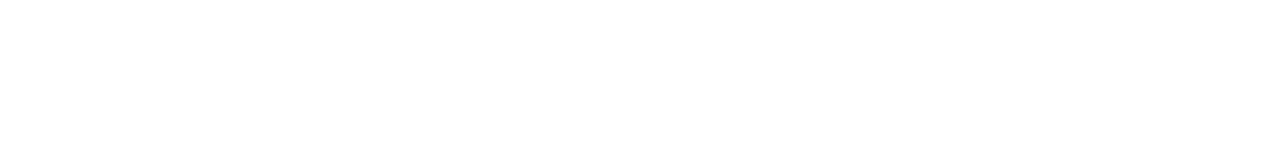
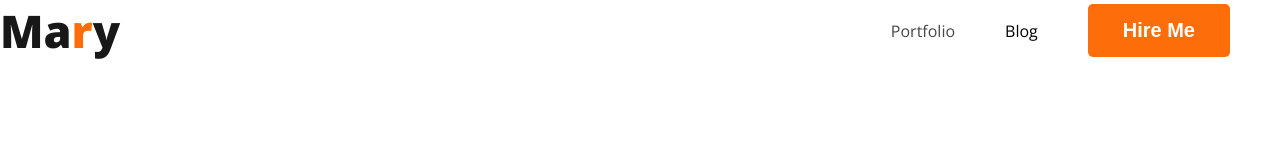
Before and after one commit to 1234-f/webdeveloper-portfolio, a plain HTML site: page index.html in a window 1280 px wide. Drawn offline with nearby package versions, Linux system fonts and the light colour scheme.

Commit message:
added nav

```diff
--- a/index.html
+++ b/index.html
@@ -1,13 +1,30 @@
 <!DOCTYPE html>
 <html lang="en">
+
 <head>
     <meta charset="UTF-8">
     <meta name="viewport" content="width=device-width, initial-scale=1.0">
     <title>Web Developer Portfolio</title>
+    <link rel="preconnect" href="https://fonts.googleapis.com">
+    <link rel="preconnect" href="https://fonts.gstatic.com" crossorigin>
+    <link href="https://fonts.googleapis.com/css2?family=Open+Sans:wght@400;700;800&display=swap" rel="stylesheet">
+    <link rel="stylesheet" href="styles/portfolio.css">
 </head>
+
 <body>
-    <header></header>
+    <header>
+        <!-- navbar setup -->
+        <nav>
+            <h3 class="nav-title">Ma<span class="text-primary">r</span>y</h3>
+            <ul>
+                <li><a href="">Portfolio</a></li>
+                <li>Blog</li>
+                <li><button class="btn-primary">Hire Me</button></li>
+            </ul>
+        </nav>
+    </header>
     <main></main>
     <footer></footer>
 </body>
+
 </html>
--- /dev/null
+++ b/styles/portfolio.css
@@ -0,0 +1,52 @@
+/* common shared style */
+body {
+    font-family: 'Open Sans', sans-serif;
+}
+
+* {
+    margin: 0px;
+    padding: 0px;
+}
+
+.text-primary {
+    color: #FD6E0A;
+}
+
+.btn-primary {
+    border-radius: 5px;
+    background: #FD6E0A;
+    border: 0;
+    color: white;
+    font-size: 20px;
+    font-weight: 700;
+    padding: 15px 35px;
+}
+
+/* nav related styles */
+nav {
+    display: flex;
+    justify-content: space-between;
+    align-items: center;
+}
+
+.nav-title {
+    color: #181818;
+    font-size: 45px;
+    font-weight: 800;
+}
+
+nav>ul {
+    display: flex;
+    align-items: center;
+}
+
+nav li {
+    list-style: none;
+    margin-right: 50px;
+    text-align: space-between;
+}
+
+nav a {
+    text-decoration: none;
+    color: #474747;
+}
```
